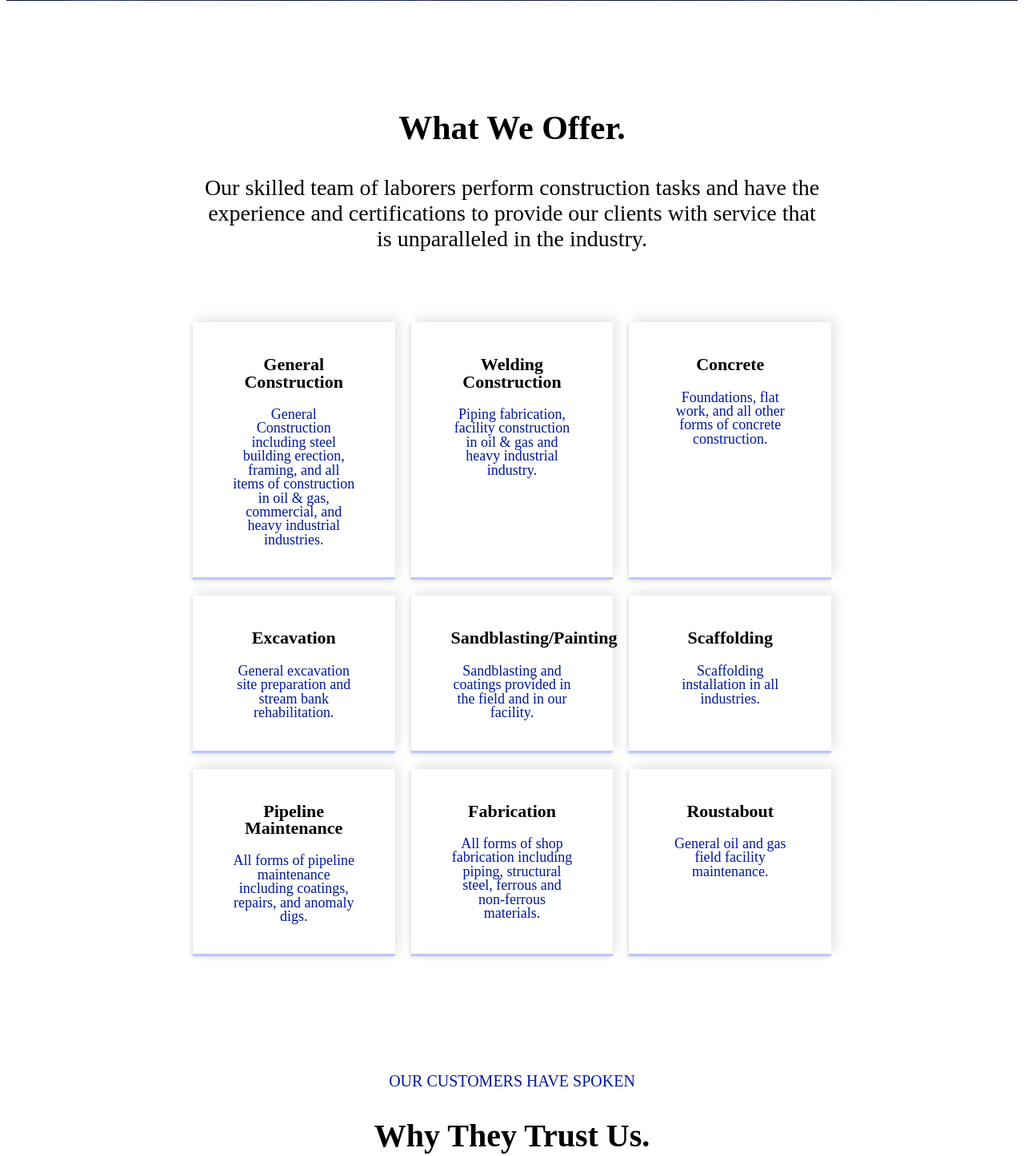
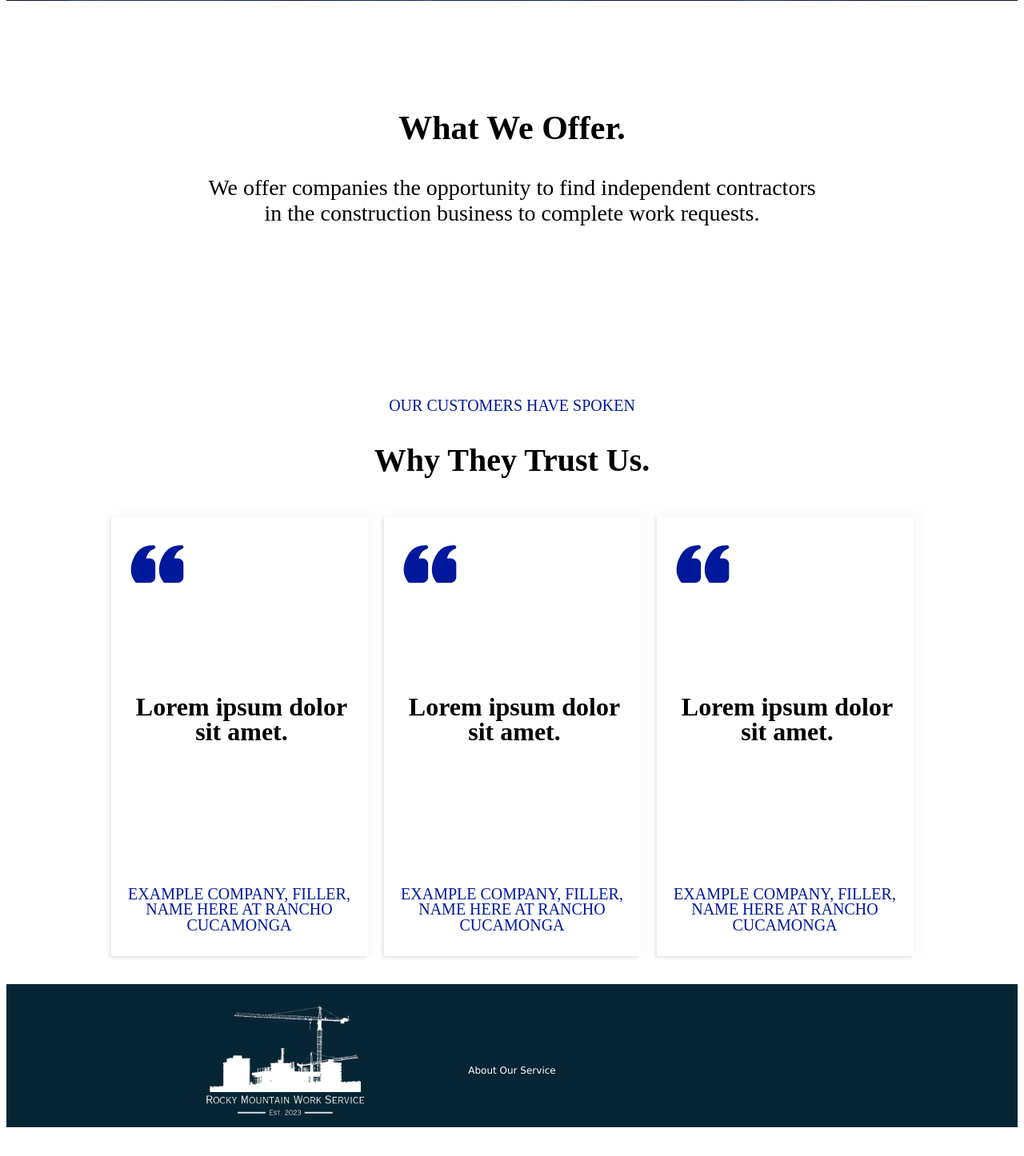
Before and after one commit to Sarge02/Lorem-Ipsum, a Django app: page /home/ in a window 1280 px wide. Shown: the part 473-1919 px from the top of the page at 80% size. After the commit the page ends 1883 px from the top, so only its background shows below. Run offline with Django 3.2, Linux system fonts and the light colour scheme.

Commit message:
Updated home page to fit to clients need

```diff
--- a/templates/home.html
+++ b/templates/home.html
@@ -288,87 +288,9 @@
     <body>
         <div class="center">
             <h2>What We Offer.</h2>
-            <p> Our skilled team of laborers perform construction tasks and have the experience and certifications to provide our clients with service that is unparalleled in the industry.
+            <p> We offer companies the opportunity to find independent contractors in the construction business to complete work requests.
             </p>
         </div>
-
-    <div class="bigContainer">
-         <div class="cardContainer">
-            <div class="innerCard">
-                <h3>General Construction</h3>
-                <p>General Construction including steel building erection, framing, and all items of construction in oil & gas, commercial, and heavy industrial industries.
-                </p>
-            </div>
-        </div>
-
-        <div class="cardContainer">
-            <div class="innerCard">
-                <h3>Welding Construction</h3>
-                <p>Piping fabrication, facility construction in oil & gas and heavy industrial industry.
-                </p>
-            </div>
-        </div>
-
-        <div class="cardContainer">
-            <div class="innerCard">
-                <h3>Concrete</h3>
-                <p>Foundations, flat work, and all other forms of concrete construction.
-                </p>
-            </div>
-        </div>
-    </div>
-
-    <div class="bigContainer">
-         <div class="cardContainer">
-            <div class="innerCard">
-                <h3>Excavation</h3>
-                <p>General excavation site preparation and stream bank rehabilitation.
-                </p>
-            </div>
-        </div>
-
-        <div class="cardContainer">
-            <div class="innerCard">
-                <h3>Sandblasting/Painting</h3>
-                <p>Sandblasting and coatings provided in the field and in our facility.
-                </p>
-            </div>
-        </div>
-
-        <div class="cardContainer">
-            <div class="innerCard">
-                <h3>Scaffolding</h3>
-                <p>Scaffolding installation in all industries.
-                </p>
-            </div>
-        </div>
-    </div>
-
-    <div class="bigContainer">
-         <div class="cardContainer">
-            <div class="innerCard">
-                <h3>Pipeline Maintenance</h3>
-                <p>All forms of pipeline maintenance including coatings, repairs, and anomaly digs.
-                </p>
-            </div>
-        </div>
-
-        <div class="cardContainer">
-            <div class="innerCard">
-                <h3>Fabrication</h3>
-                <p>All forms of shop fabrication including piping, structural steel, ferrous and non-ferrous materials.
-                </p>
-            </div>
-        </div>
-
-        <div class="cardContainer">
-            <div class="innerCard">
-                <h3>Roustabout</h3>
-                <p>General oil and gas field facility maintenance.
-                </p>
-            </div>
-        </div>
-    </div>
 
     <div class="reviewText">
         <h2>OUR CUSTOMERS HAVE SPOKEN</h2>
```
Also changed, not shown: 1 other file.
